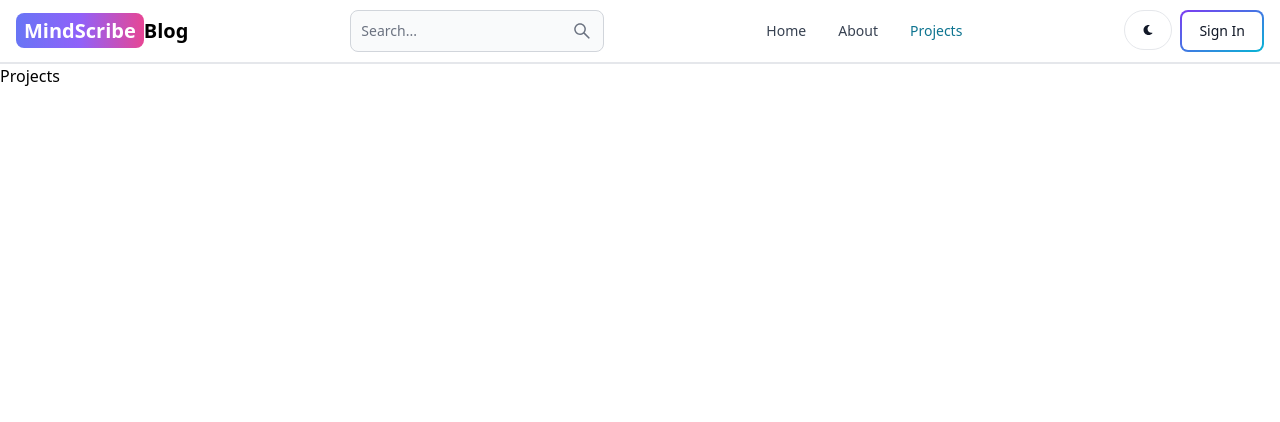
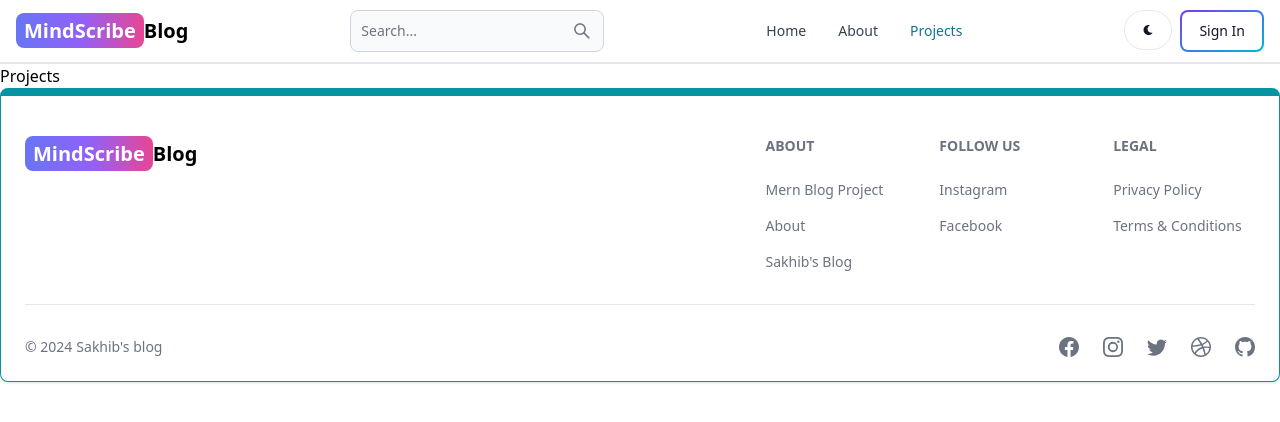
Before and after one commit to Sakhib2710/mern-blog, a React (Vite) app in the folder client/: page /projects in a window 1280 px wide. Shown: the top 422 px of the page. Built offline with nearby package versions, Linux system fonts and the light colour scheme.

Commit message:
created the footer component

```diff
--- a/client/src/App.jsx
+++ b/client/src/App.jsx
@@ -7,11 +7,13 @@
 import SignUp from './pages/SignUp';
 import Projects from './pages/Projects';
 import Header from './components/Header';
+import FooterComponent from './components/Footer';
+
 
 function App() {
-  return(
+  return (
     <BrowserRouter>
-      <Header/>
+      <Header />
       <Routes>
         <Route path="/" element={<Home />} />
         <Route path="/about" element={<About />} />
@@ -20,8 +22,9 @@
         <Route path="/signup" element={<SignUp />} />
         <Route path="/projects" element={<Projects />} />
       </Routes>
+      <FooterComponent />
     </BrowserRouter>
-  )
+  );
 }
 
 export default App
--- /dev/null
+++ b/client/src/components/Footer.jsx
@@ -0,0 +1,102 @@
+import React from 'react'
+import { Footer } from 'flowbite-react'
+import { Link } from 'react-router-dom';
+import {BsFacebook, BsInstagram, BsTwitter, BsDribbble, BsGithub} from 'react-icons/bs';
+
+function FooterComponent() {
+  return (
+    <Footer container className="border border-t-8 border-teal-500">
+      <div className="w-full max-w-7xl mx-auto">
+        <div className="grid w-full justify-between sm:flex md: grid-cols-1">
+          <div className="mt-5">
+            <Link
+              to="/"
+              className="self-center whitespace-nowrap text-lg sm:text-xl font-semibold dark:text-white"
+            >
+              <span className="px-2 py-1 bg-gradient-to-r from-indigo-500 via-purple-500 to-pink-500 rounded-lg text-white">
+                MindScribe
+              </span>
+              Blog
+            </Link>
+          </div>
+          <div className="grid grid-cols-2 gap-8 mt-4 sm: grid-cols-3 sm: gap-6">
+            <div>
+              <Footer.Title title="About" />
+              <Footer.LinkGroup col>
+                <Footer.Link
+                  href="https://www.google.com"
+                  target="_blank"
+                  rel="nooperner noreferrer"
+                >
+                  Mern Blog Project
+                </Footer.Link>
+                <Footer.Link
+                  href="/about"
+                  target="_blank"
+                  rel="nooperner noreferrer"
+                >
+                  About
+                </Footer.Link>
+                <Footer.Link
+                  href="#"
+                  target="_blank"
+                  rel="nooperner noreferrer"
+                >
+                  Sakhib's Blog
+                </Footer.Link>
+              </Footer.LinkGroup>
+            </div>
+            <div>
+              <Footer.Title title="Follow Us" />
+              <Footer.LinkGroup col>
+                <Footer.Link
+                  href="www.instagram.com"
+                  target="_blank"
+                  rel="nooperner noreferrer"
+                >
+                  Instagram
+                </Footer.Link>
+                <Footer.Link
+                  href="www.facebook.com"
+                  target="_blank"
+                  rel="nooperner noreferrer"
+                >
+                  Facebook
+                </Footer.Link>
+              </Footer.LinkGroup>
+            </div>
+            <div>
+              <Footer.Title title="Legal" />
+              <Footer.LinkGroup col>
+                <Footer.Link
+                  href="#"
+                >
+                  Privacy Policy
+                </Footer.Link>
+                <Footer.Link
+                  href="#"
+                >
+                  Terms & Conditions
+                </Footer.Link>
+              </Footer.LinkGroup>
+            </div>
+          </div>
+        </div>
+        <Footer.Divider/>
+        <div className='w-full sm:flex sm:items-center sm:justify-between'>
+          <Footer.Copyright href="#" by="Sakhib's blog" year={new Date().getFullYear()}/>
+
+          <div className='flex gap-6 sm:mt-0 mt-4 sm:justify-center'>
+            <Footer.Icon href='#' icon={BsFacebook}/>
+            <Footer.Icon href='#' icon={BsInstagram}/>
+            <Footer.Icon href='#' icon={BsTwitter}/>
+            <Footer.Icon href='#' icon={BsDribbble}/>
+            <Footer.Icon href='#' icon={BsGithub}/>
+          </div>
+        </div>
+      </div>
+    </Footer>
+  );
+}
+
+export default FooterComponent
```
